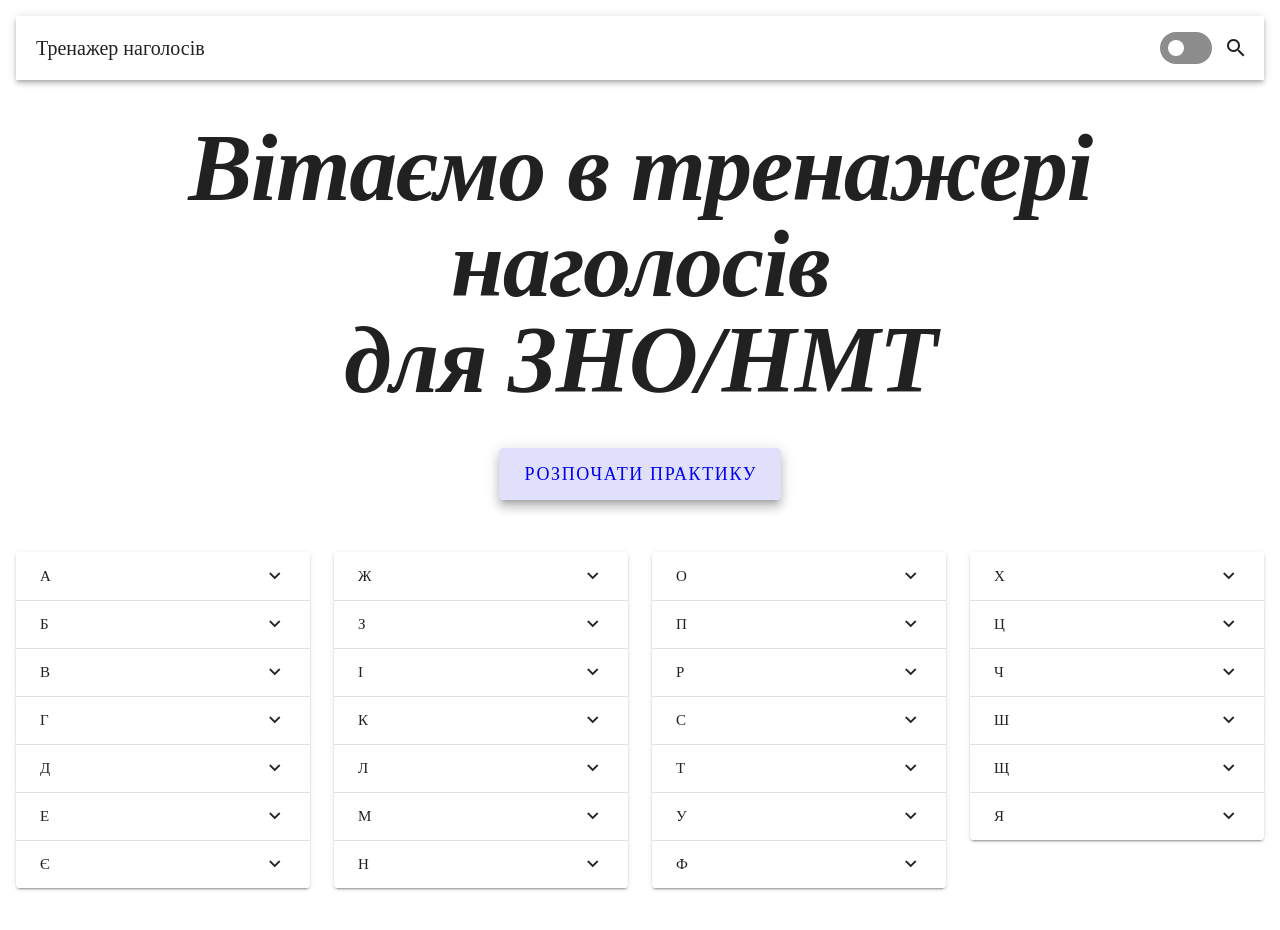
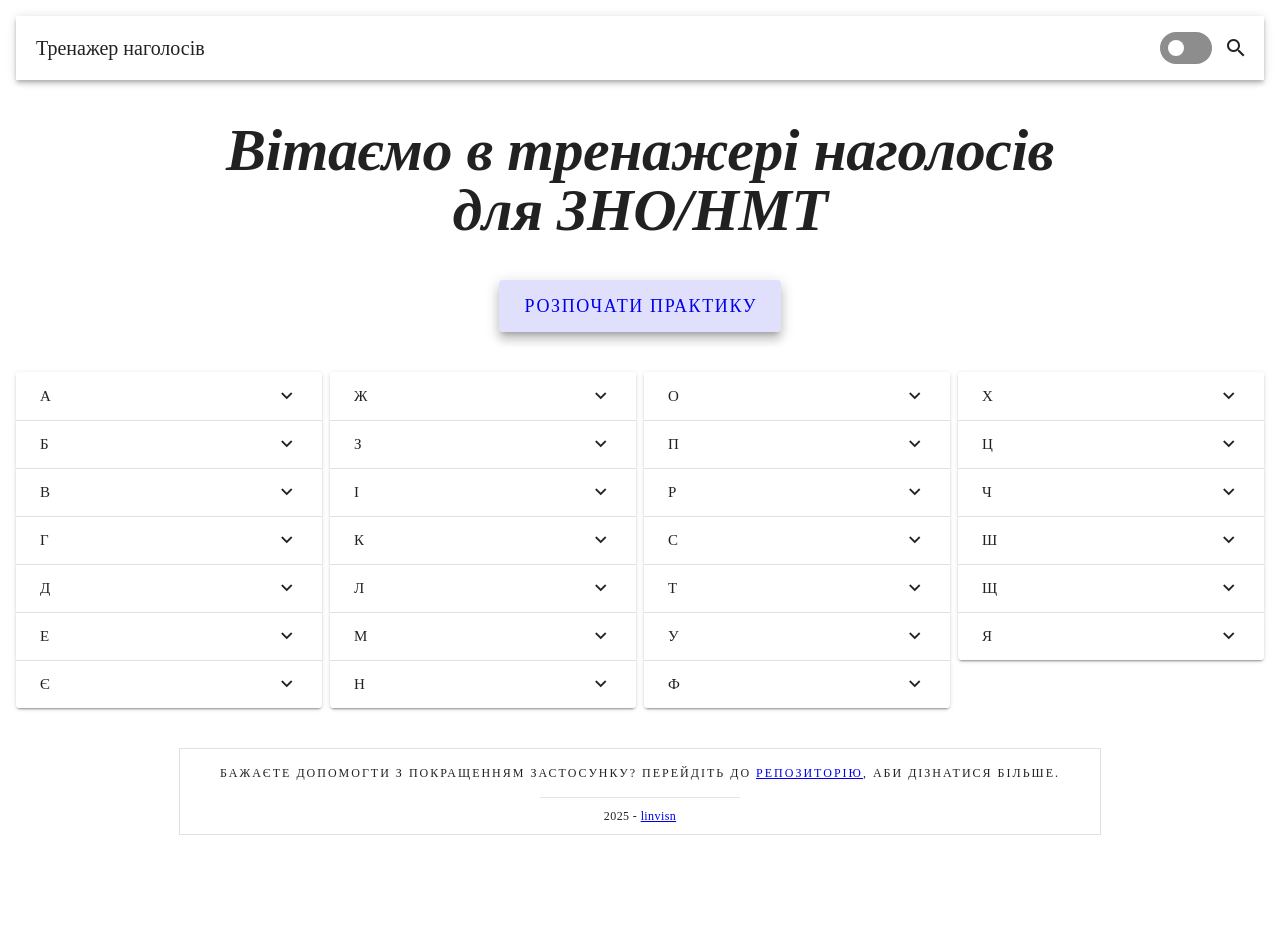
Before and after one commit to linvisn/naholosy, a Nuxt app: page / in a window 1280 px wide. Shown: the top 930 px of the page. After the commit the page ends 851 px from the top, so only its background shows below. Built offline with nearby package versions, Linux system fonts and the light colour scheme.

Commit message:
Update README and improve UI in Practice and Index pages

```diff
--- a/pages/Practice.vue
+++ b/pages/Practice.vue
@@ -51,7 +51,7 @@ const checkWord = () => {
         <v-select class="mt-6 mb-10" v-model="chosenLetters" label="літери, з яких мають починатися слова"
             :items="extractLetters()" multiple clearable />
 
-        <div class="d-flex align-center ga-10">
+        <div class="d-flex align-center flex-wrap ga-4">
             <v-btn class="bg-deep-orange-accent-4" size="large" variant="tonal" elevation="8"
                 :disabled="chosenLetters.length < 1" @click="startPractice()">Розпочати</v-btn>
             <v-btn @click="chosenLetters = extractLetters()">Обрати всі літери</v-btn>
@@ -68,16 +68,16 @@ const checkWord = () => {
     </div>
 
     <div v-else>
-        <div class="text-h1 text-lowercase" :style="{ 'user-select': 'none' }">{{ currentWord }}</div>
+        <div class="text-h2 text-lowercase text-break" :style="{ 'user-select': 'none' }">{{ currentWord }}</div>
 
-        <div class="d-flex ga-5 my-6">
+        <div class="d-flex flex-wrap ga-2 my-6">
             <v-chip>Слів залишилось: {{ array.length }}</v-chip>
             <v-chip>{{ pointsAmount }} з {{ maxPoints }} правильних відповідей</v-chip>
         </div>
 
         <v-text-field v-model="answer" label="Запиши слово маленькими літерами, а наголошені голосні - великими" />
 
-        <div class="d-flex ga-5">
+        <div class="d-flex flex-wrap ga-4">
             <v-btn v-if="array.length > 1" variant="tonal" @click="checkWord()">Перевірити</v-btn>
             <v-btn v-else class="bg-green" size="large" @click="checkWord()">Закінчити</v-btn>
             <v-btn v-if="array.length > 1" variant="text" @click="isPreparation = true">Повернутися до
--- a/pages/index.vue
+++ b/pages/index.vue
@@ -40,17 +40,17 @@ const groups = splitToGroups(words, 4)
     </template>
   </v-app-bar>
 
-  <div class="ma-10 text-h1 text-center font-weight-bold font-italic">
+  <div class="mt-10 text-h2 text-center font-weight-bold font-italic">
     Вітаємо в тренажері наголосів <br> для ЗНО/НМТ
   </div>
 
-  <div class="d-flex justify-center">
+  <div class="d-flex justify-center my-10">
     <NuxtLink to="/practice">
       <v-btn size="x-large" variant="tonal" elevation="8">Розпочати практику</v-btn>
     </NuxtLink>
   </div>
 
-  <v-row class="my-10">
+  <v-row dense>
     <v-col v-for="(group, groupIndex) in groups" :key="groupIndex" cols="12" sm="6" md="3">
       <v-expansion-panels multiple>
         <v-expansion-panel v-for="(item, itemIndex) in group" :key="itemIndex" :title="item.letter">
@@ -61,4 +61,10 @@ const groups = splitToGroups(words, 4)
       </v-expansion-panels>
     </v-col>
   </v-row>
+
+  <v-footer border class="d-flex align-center justify-center flex-column mt-10 mx-auto px-10" :style="{ width: 'fit-content' }">
+    <div class="text-overline text-justify">Бажаєте допомогти з покращенням застосунку? Перейдіть до <a href="https://github.com/linvisn/naholosy">репозиторію</a>, аби дізнатися більше.</div>
+    <v-divider class="my-2" thickness="1" width="200" />
+    <div class="text-caption">2025 - <a href="https://github.com/linvisn/">linvisn</a></div>
+  </v-footer>
 </template>
```
Also changed, not shown: 1 other file (tests, documents, lock files or other folders).
